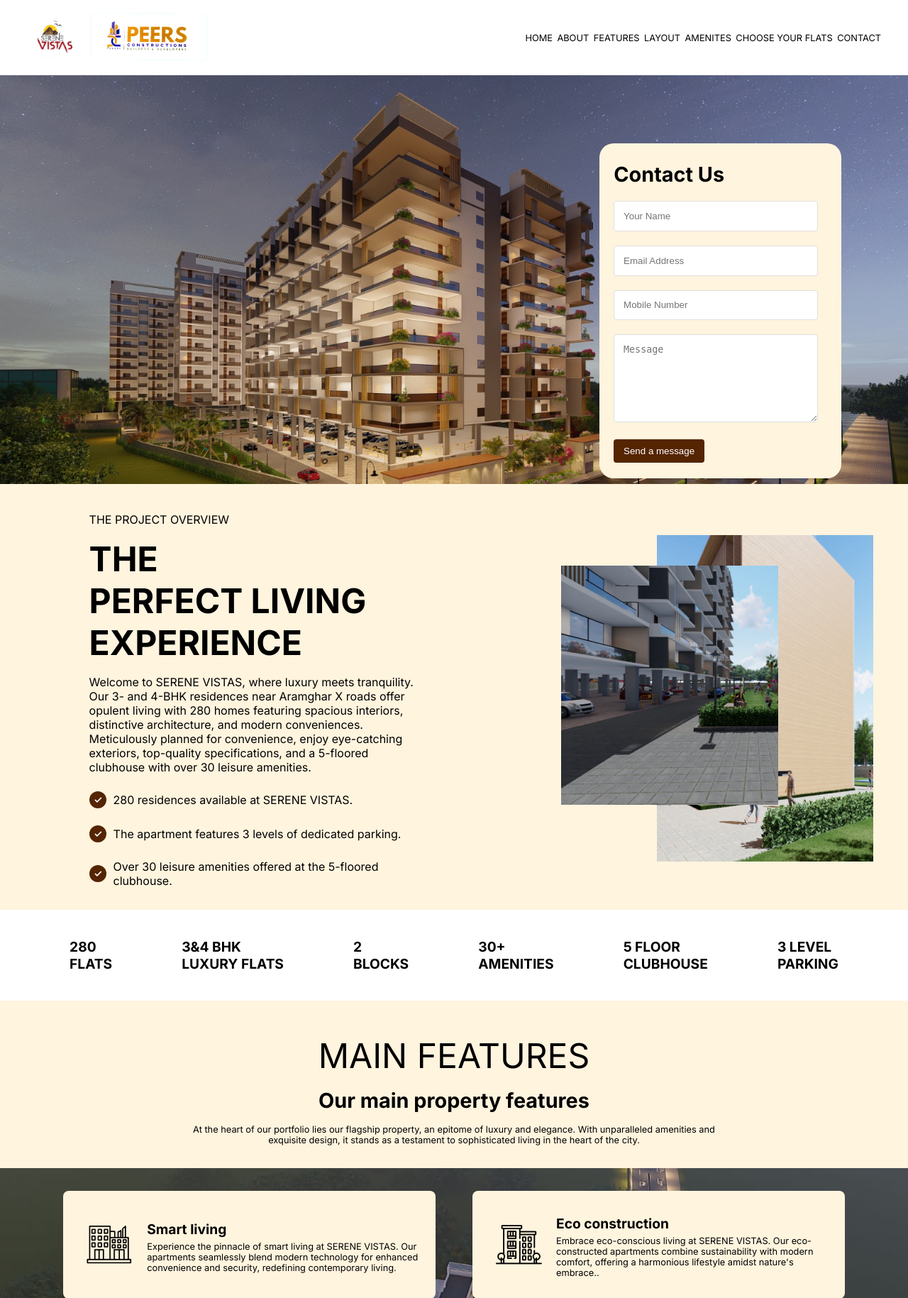
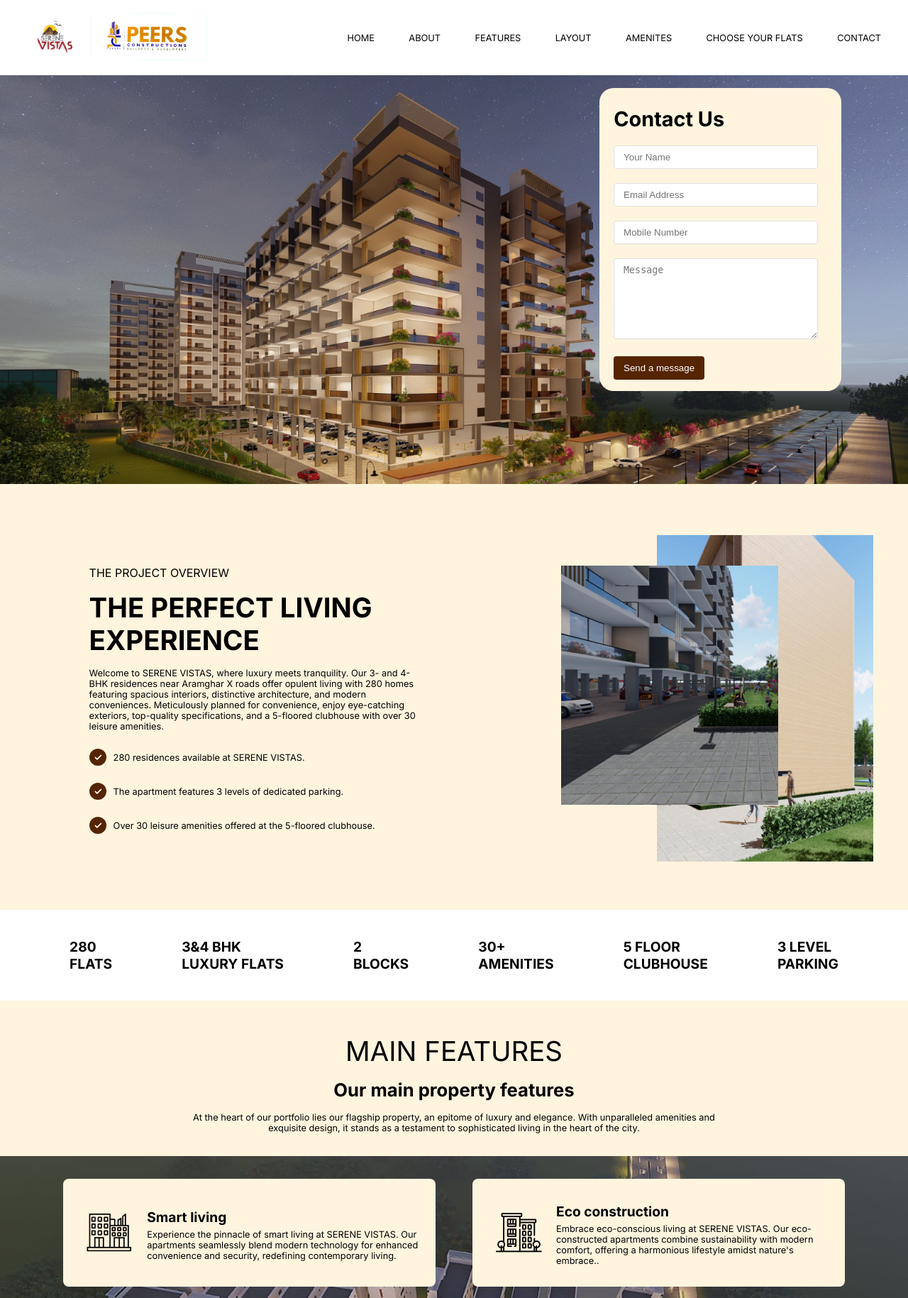
Before and after one commit to vishwashcv/serene-vistas, a PHP site: page / in a window 1280 px wide; the page is wider, and only the part inside the window is pictured. Shown: the top 1829 px of that part at 71% size. Run offline with PHP 8.4, Linux system fonts and the light colour scheme.

Commit message:
4th commit

```diff
--- a/index.html
+++ b/index.html
@@ -66,18 +66,18 @@
             <div>THE PROJECT OVERVIEW</div>
             <h1 class="headings">THE PERFECT LIVING
                 EXPERIENCE</h1>
-            <div>Welcome to SERENE VISTAS, where luxury meets tranquility. Our 3- and 4-BHK residences near Aramghar X
+            <div class="text-content">Welcome to SERENE VISTAS, where luxury meets tranquility. Our 3- and 4-BHK residences near Aramghar X
                 roads offer opulent living with 280 homes featuring spacious interiors, distinctive architecture, and
                 modern conveniences. Meticulously planned for convenience, enjoy eye-catching exteriors, top-quality
                 specifications, and a 5-floored clubhouse with over 30 leisure amenities.</div>
             <div class="icon-list flex"> <img class="icon" src="./images/tick-icon.svg" />
-                <div>280 residences available at SERENE VISTAS.</div>
+                <div class="text-content">280 residences available at SERENE VISTAS.</div>
             </div>
             <div class="icon-list flex"><img class="icon" src="./images/tick-icon.svg" />
-                <div>The apartment features 3 levels of dedicated parking.</div>
+                <div class="text-content">The apartment features 3 levels of dedicated parking.</div>
             </div>
             <div class="icon-list flex"><img class="icon" src="./images/tick-icon.svg" />
-                <div>Over 30 leisure amenities offered at the 5-floored clubhouse.</div>
+                <div class="text-content">Over 30 leisure amenities offered at the 5-floored clubhouse.</div>
             </div>
         </div>
         <div class="section-two-right-content"><img src="./images/sec-two-img.png" /></div>
@@ -151,7 +151,7 @@
             <div class="list-width">
                     <div class="headings-two">PROJECT FEATURES</div>
                     <div class="headings-two">Smart Living at Serene Vistas-Modern AMENITIES Await Your Arrival</div>
-                    <div>At Serene Vistas, discover the epitome of smart living, where modern amenities intertwine seamlessly to create a refined and comfortable lifestyle.</div>
+                    <div class="text-content">At Serene Vistas, discover the epitome of smart living, where modern amenities intertwine seamlessly to create a refined and comfortable lifestyle.</div>
                         <div class="flex">
                                 <div class="p-r-20">
                                     <div class="icon-list flex"> <img class="icon" src="./images/tick-icon.svg" />
--- a/style.css
+++ b/style.css
@@ -270,7 +270,7 @@
   }
 
   .floorplan-image{
-    max-width: 500px;
+    max-width: 32vw;
   }
 
   .block {
@@ -289,8 +289,47 @@
 
   }
   .list-width{
-    width: 700px;
+    width: 40VW;
   }
   .section-five-left{
     width: 36vw;
   }
+
+  @media only screen and (max-width: 1600px) {
+
+    .form{
+      top: 10%;
+  }
+  .form-card{
+    height: 49%;
+    min-height: 300px;
+  }
+  .input{
+    border: 1px solid #dfdfdf;
+    border-radius: 4px;
+    padding: 1vh 1vw;
+    width: 16vw;
+    min-width: 260px;
+
+  }
+  .nav-content{
+    width: 60%;
+  }
+  .headings{
+    font-size: 240%;
+  }
+  .headings-two{
+    font-size: 160%;
+  }
+  }
+
+  @media only screen and (max-width: 1300px) {
+
+    .form{
+      top: 3%;
+  }
+  .form-card{
+    height: 49%;
+    min-height: 300px;
+  }
+  }
```
